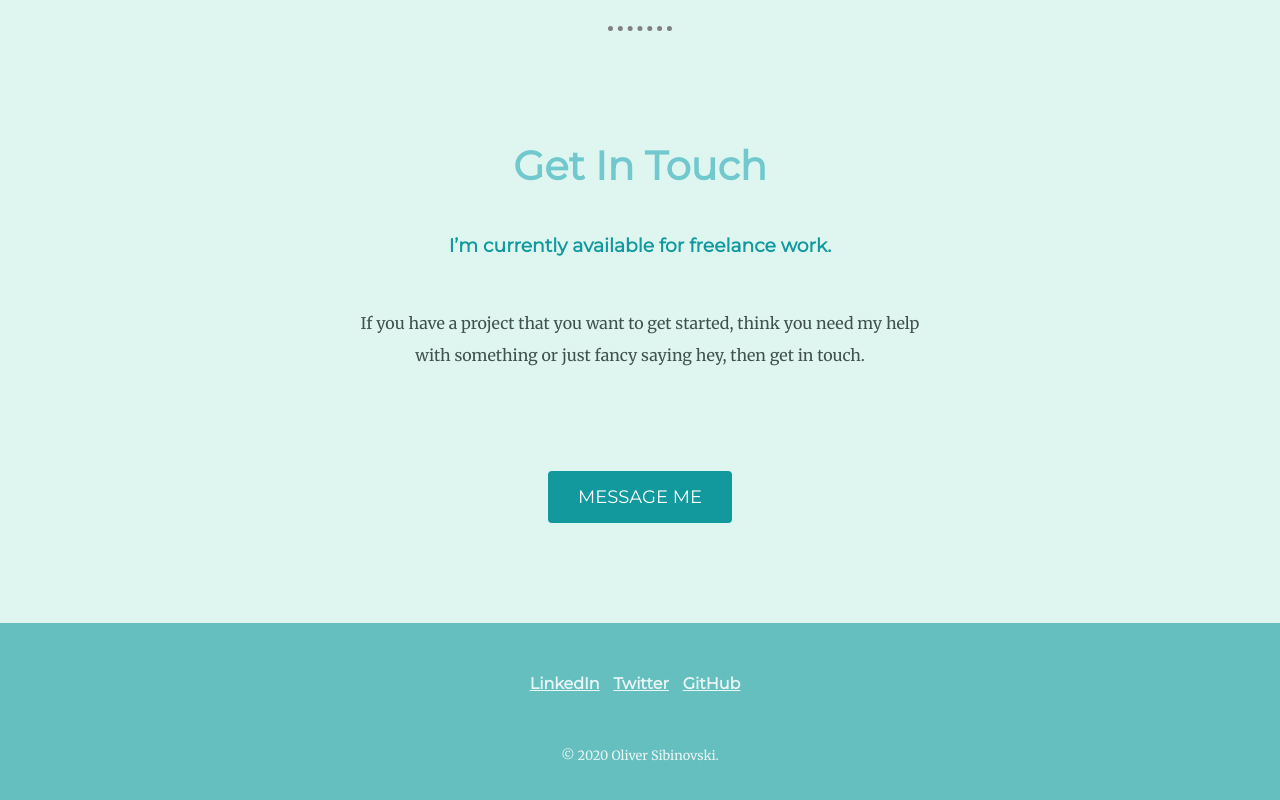
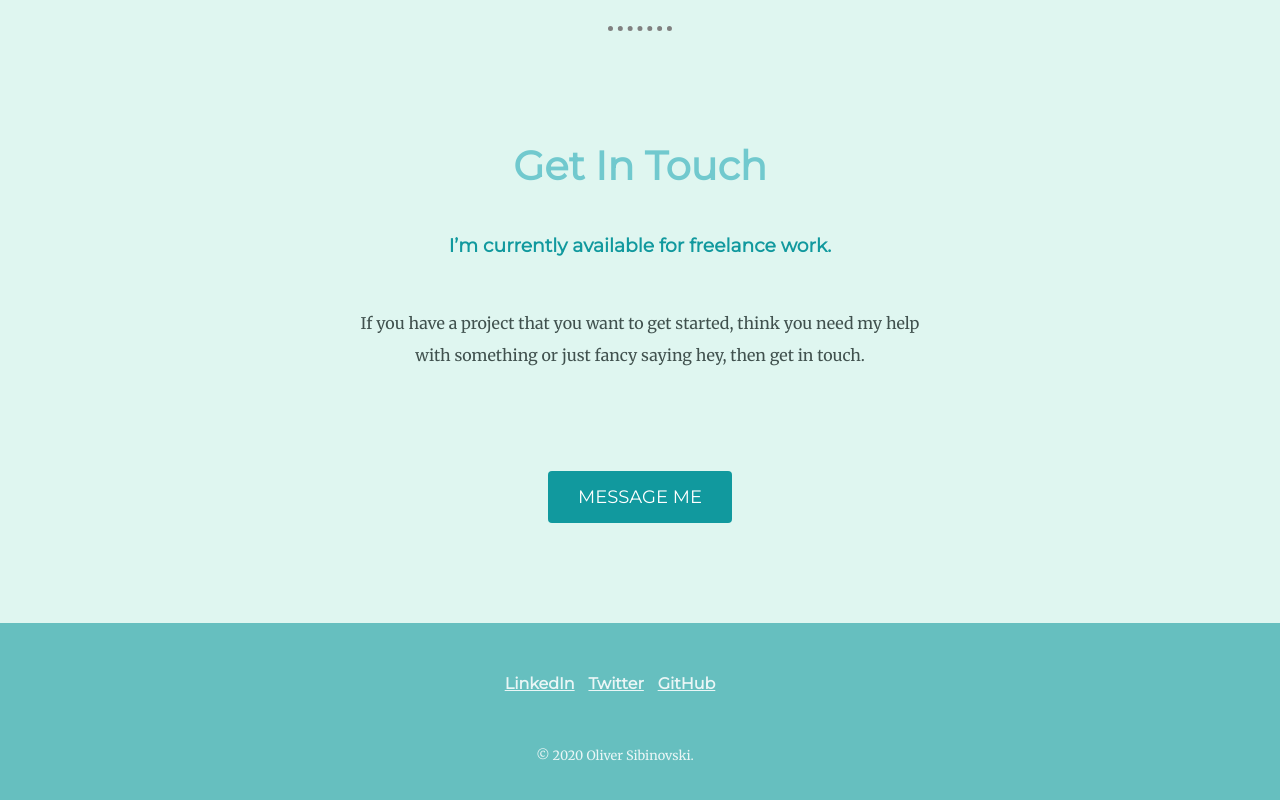
Before and after one commit to oliversibin/os, a plain HTML site: page index.html in a window 1280 px wide. Shown: the part 1935-2735 px from the top of the page. Drawn offline with Linux system fonts and the light colour scheme.

Commit message:
Update style.css

```diff
--- a/style.css
+++ b/style.css
@@ -59,7 +59,7 @@ P {
 
 
 .bottom-container {
-    padding: 50px 0 30px 0;
+    padding: 50px 50px 30px 0;
     margin: 0;
     background-color: #66BFBF;
 }
```
